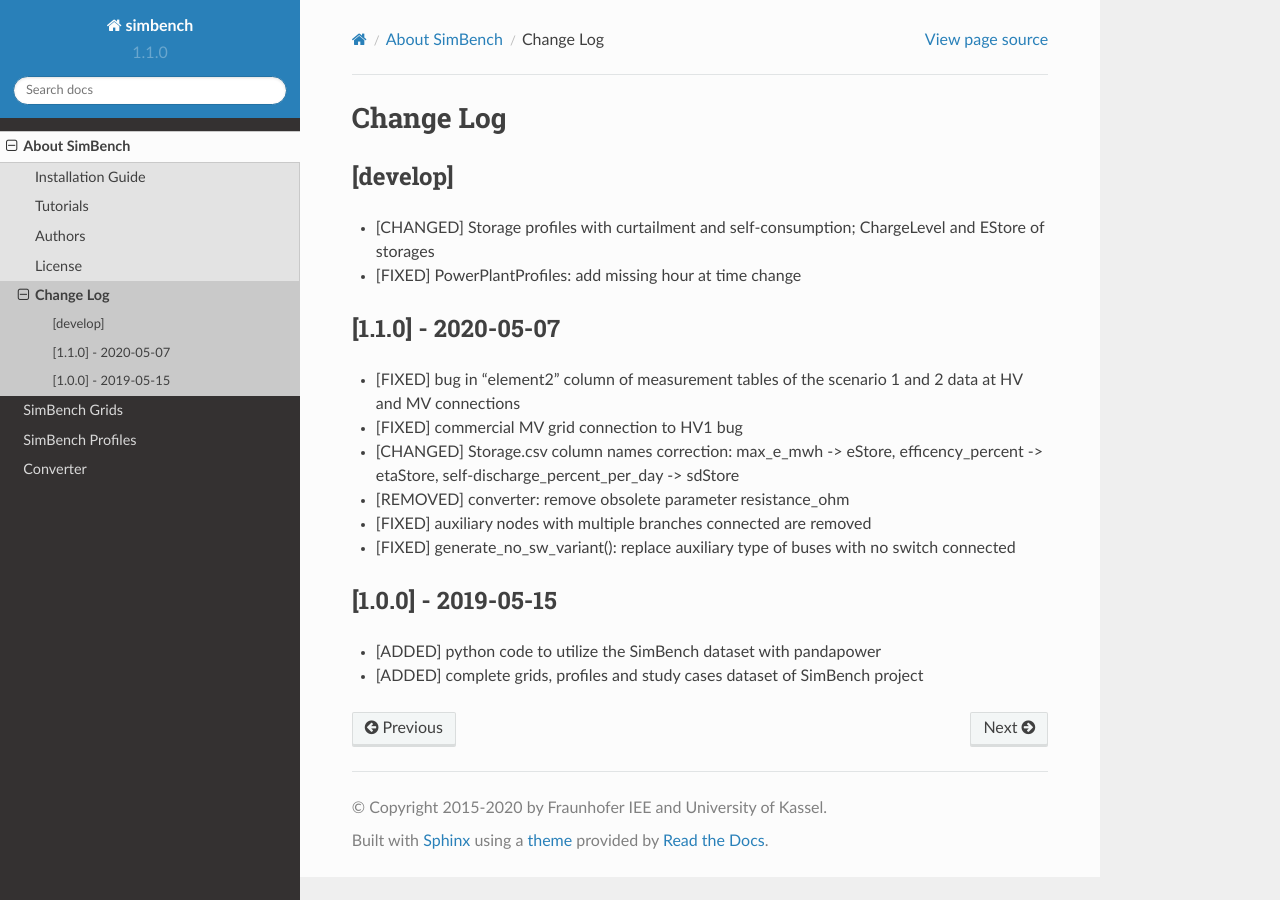
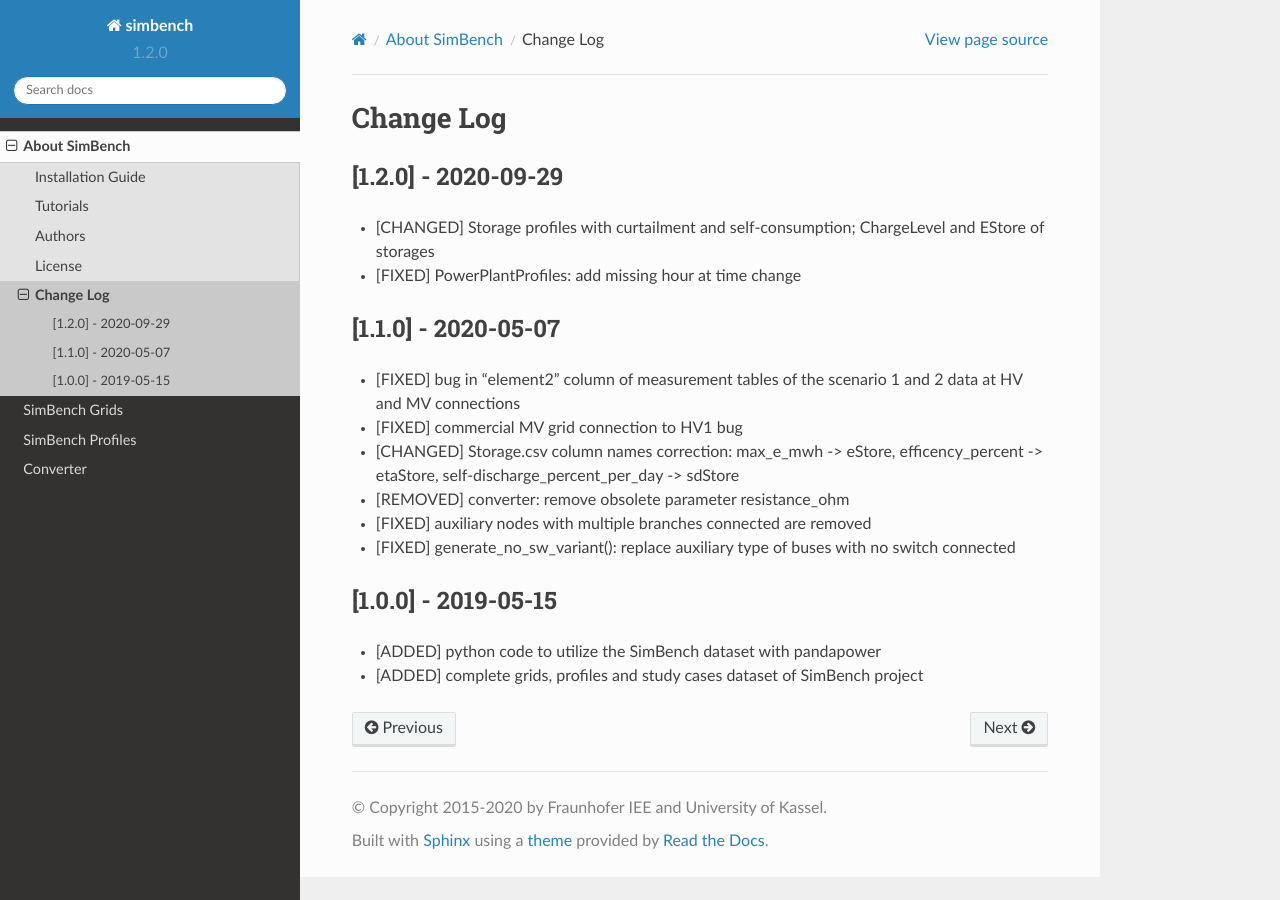
Before and after one commit to e2nIEE/simbench, a Sphinx documentation site: the page built from doc/about/changelog.rst, in a window 1280 px wide. Built offline with Sphinx 7.4.7 and the Read the Docs theme 2.0.0, drawn with Linux system fonts in a browser that asks for light colours.

Commit message:
add new version

```diff
--- a/CHANGELOG.rst
+++ b/CHANGELOG.rst
@@ -1,7 +1,7 @@
 Change Log
 =============
 
-[develop]
+[1.2.0] - 2020-09-29
 ----------------------
 
 - [CHANGED] Storage profiles with curtailment and self-consumption; ChargeLevel and EStore of storages
--- a/doc/conf.py
+++ b/doc/conf.py
@@ -54,9 +54,9 @@
 # built documents.
 #
 # The short X.Y version.
-version = "1.1.0"
+version = "1.2.0"
 # The full version, including alpha/beta/rc tags.
-release = "1.1.0"
+release = "1.2.0"
 
 # The language for content autogenerated by Sphinx. Refer to documentation
 # for a list of supported languages.
--- a/setup.py
+++ b/setup.py
@@ -24,7 +24,7 @@
 
 setup(
     name='simbench',
-    version='1.1.0',
+    version='1.2.0',
     author='Steffen Meinecke',
     author_email='steffen.meinecke@uni-kassel.de',
     description='Electrical Power System Benchmark Models',
--- a/simbench/__init__.py
+++ b/simbench/__init__.py
@@ -4,7 +4,7 @@
 # Institute for Energy Economics and Energy System Technology (IEE) Kassel and individual
 # contributors (see AUTHORS file for details). All rights reserved.
 
-__version__ = "1.1.0"
+__version__ = "1.2.0"
 __author__ = "smeinecke"
 
 import os
```
